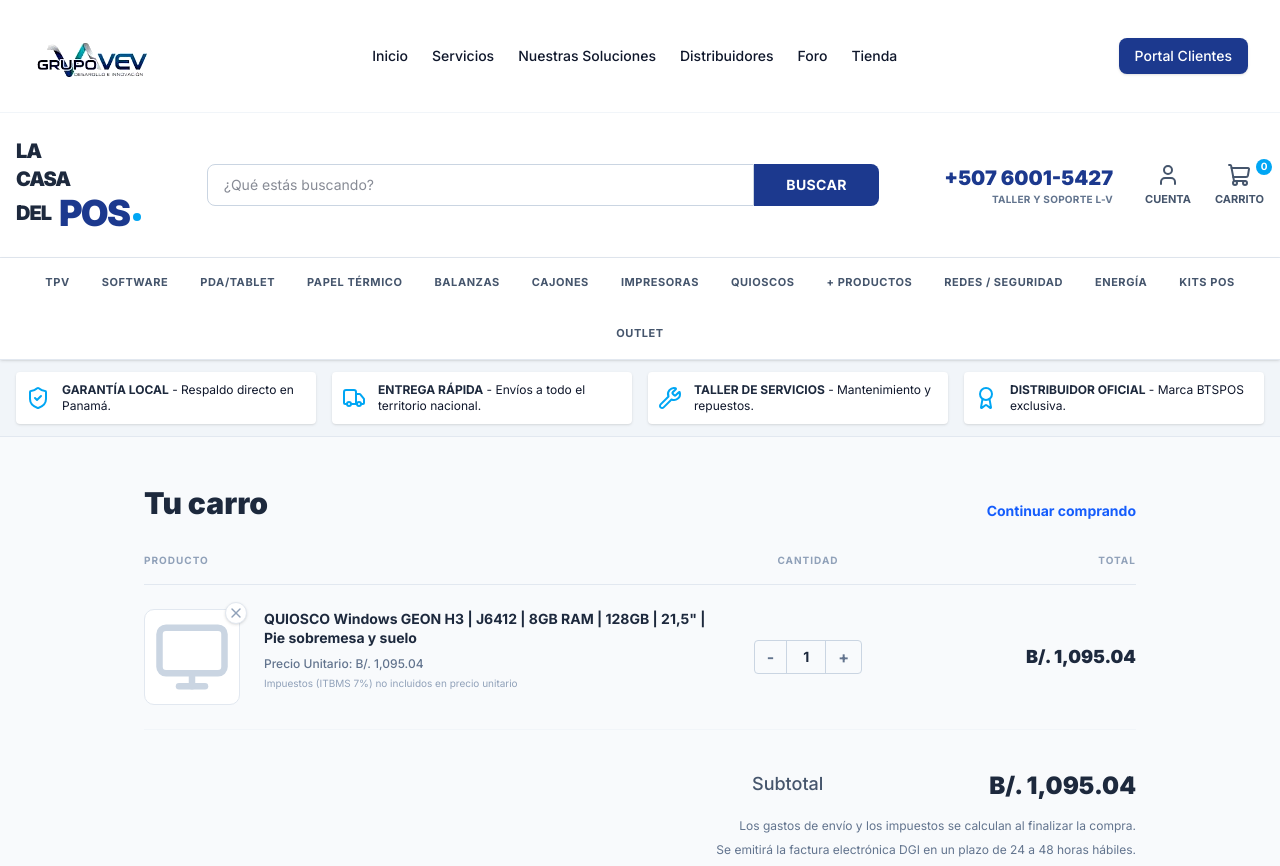
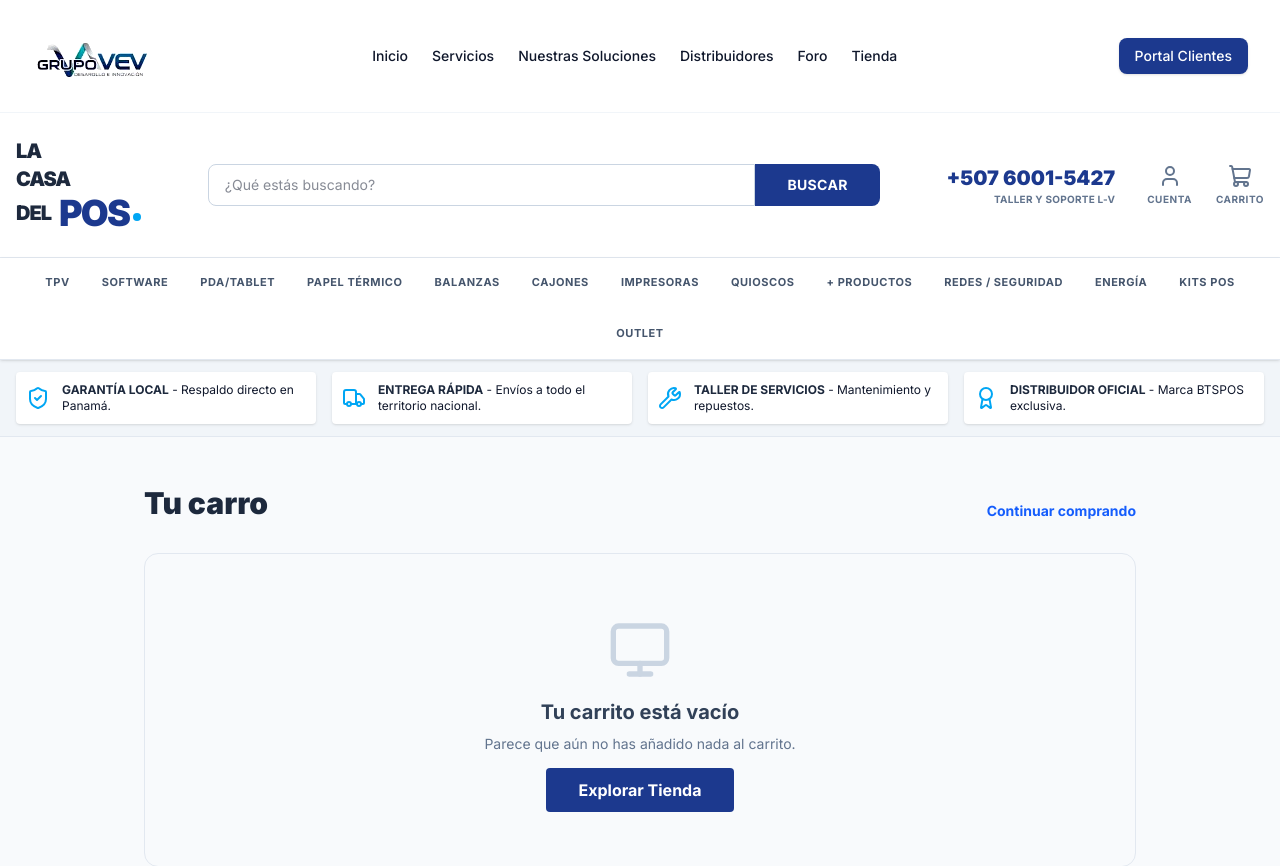
Before and after one commit to grupovevsa-cyber/grupovevsa-web, a Next.js app: page /tienda/cart in a window 1280 px wide. Shown: the top 866 px of the page. Built offline with nearby package versions, Linux system fonts and the light colour scheme.

Commit message:
feat: implement Zustand store for Cart and integrate into UI

```diff
--- a/package.json
+++ b/package.json
@@ -18,7 +18,8 @@
     "react": "19.2.8",
     "react-dom": "19.2.8",
     "shadcn": "^4.21.0",
-    "tw-animate-css": "^1.4.0"
+    "tw-animate-css": "^1.4.0",
+    "zustand": "^5.0.15"
   },
   "devDependencies": {
     "@prisma/client": "^5.22.0",
--- a/src/app/tienda/cart/page.tsx
+++ b/src/app/tienda/cart/page.tsx
@@ -1,7 +1,24 @@
+"use client";
+
 import Link from "next/link";
-import { Monitor, X } from "lucide-react";
+import { Monitor, X, Trash2 } from "lucide-react";
+import { useCartStore } from "@/store/useCartStore";
+import { useEffect, useState } from "react";
 
 export default function CartPage() {
+  const { items, updateQuantity, removeItem, clearCart } = useCartStore();
+  const [mounted, setMounted] = useState(false);
+
+  useEffect(() => {
+    setMounted(true);
+  }, []);
+
+  if (!mounted) return null; // Avoid hydration mismatch
+
+  const subtotal = items.reduce((total, item) => total + (item.price * item.quantity), 0);
+  const tax = subtotal * 0.07;
+  const total = subtotal + tax;
+
   return (
     <div className="container mx-auto px-4 max-w-5xl py-12 min-h-[60vh]">
       <div className="flex justify-between items-end mb-8">
@@ -11,6 +28,17 @@
         </Link>
       </div>
 
+      {items.length === 0 ? (
+        <div className="text-center py-16 bg-slate-50 rounded-xl border border-slate-200">
+          <Monitor className="w-16 h-16 text-slate-300 mx-auto mb-4" />
+          <h2 className="text-xl font-bold text-slate-700 mb-2">Tu carrito está vacío</h2>
+          <p className="text-sm text-slate-500 mb-6">Parece que aún no has añadido nada al carrito.</p>
+          <Link href="/tienda" className="bg-blue-900 text-white font-bold py-3 px-8 rounded hover:bg-blue-800 transition-colors">
+            Explorar Tienda
+          </Link>
+        </div>
+      ) : (
+        <>
           {/* Cart Headers */}
           <div className="hidden md:grid grid-cols-12 gap-4 border-b border-slate-200 pb-4 mb-6 text-[10px] font-bold text-slate-400 uppercase tracking-widest">
             <div className="col-span-7">PRODUCTO</div>
@@ -18,52 +46,73 @@
             <div className="col-span-3 text-right">TOTAL</div>
           </div>
 
-      {/* Cart Item */}
-      <div className="grid md:grid-cols-12 gap-4 items-center border-b border-slate-100 pb-6 mb-6">
+          {/* Cart Items */}
+          <div className="space-y-6 mb-8">
+            {items.map((item) => (
+              <div key={item.id} className="grid md:grid-cols-12 gap-4 items-center border-b border-slate-100 pb-6">
                 <div className="col-span-12 md:col-span-7 flex gap-6">
                   <div className="w-24 h-24 shrink-0 bg-white border border-slate-200 rounded-lg flex items-center justify-center p-2 relative">
                     <Monitor className="w-full h-full text-slate-300" />
-            <button className="absolute -top-2 -right-2 bg-white rounded-full p-0.5 shadow border border-slate-200 text-slate-400 hover:text-red-500 transition-colors">
+                    <button
+                      onClick={() => removeItem(item.id)}
+                      className="absolute -top-2 -right-2 bg-white rounded-full p-0.5 shadow border border-slate-200 text-slate-400 hover:text-red-500 transition-colors"
+                    >
                       <X className="w-4 h-4" />
                     </button>
                   </div>
                   <div>
                     <h3 className="text-sm font-bold text-slate-800 leading-snug hover:text-blue-600 cursor-pointer mb-2">
-              <Link href="/tienda/producto">QUIOSCO Windows GEON H3 | J6412 | 8GB RAM | 128GB | 21,5" | Pie sobremesa y suelo</Link>
+                      <Link href={`/tienda/producto/${item.slug || 'geon'}`}>{item.name}</Link>
                     </h3>
-            <p className="text-xs text-slate-500 font-medium mb-1">Precio Unitario: B/. 1,095.04</p>
+                    <p className="text-xs text-slate-500 font-medium mb-1">Precio Unitario: B/. {item.price.toFixed(2)}</p>
                     <p className="text-[10px] text-slate-400">Impuestos (ITBMS 7%) no incluidos en precio unitario</p>
                   </div>
                 </div>
 
                 <div className="col-span-6 md:col-span-2 flex justify-start md:justify-center">
                   <div className="flex border border-slate-300 rounded">
-            <button className="px-3 py-1 text-slate-500 hover:bg-slate-100 font-bold">-</button>
-            <input type="text" value="1" readOnly className="w-10 text-center text-sm font-bold text-slate-800 border-x border-slate-300 bg-slate-50" />
-            <button className="px-3 py-1 text-slate-500 hover:bg-slate-100 font-bold">+</button>
+                    <button
+                      onClick={() => updateQuantity(item.id, Math.max(1, item.quantity - 1))}
+                      className="px-3 py-1 text-slate-500 hover:bg-slate-100 font-bold"
+                    >-</button>
+                    <input type="text" value={item.quantity} readOnly className="w-10 text-center text-sm font-bold text-slate-800 border-x border-slate-300 bg-slate-50" />
+                    <button
+                      onClick={() => updateQuantity(item.id, item.quantity + 1)}
+                      className="px-3 py-1 text-slate-500 hover:bg-slate-100 font-bold"
+                    >+</button>
                   </div>
                 </div>
 
                 <div className="col-span-6 md:col-span-3 text-right">
-          <span className="text-lg font-black text-slate-800">B/. 1,095.04</span>
+                  <span className="text-lg font-black text-slate-800">B/. {(item.price * item.quantity).toFixed(2)}</span>
                 </div>
+              </div>
+            ))}
           </div>
 
           {/* Cart Footer */}
           <div className="flex flex-col items-end pt-4">
+            <button
+              onClick={() => clearCart()}
+              className="text-xs font-bold text-red-500 flex items-center gap-1 hover:underline mb-8"
+            >
+              <Trash2 className="w-4 h-4" /> Vaciar Carrito
+            </button>
+
             <div className="flex justify-between w-full max-w-sm mb-4">
               <span className="text-slate-600 font-medium text-lg">Subtotal</span>
-          <span className="text-2xl font-black text-slate-800">B/. 1,095.04</span>
+              <span className="text-2xl font-black text-slate-800">B/. {subtotal.toFixed(2)}</span>
             </div>
 
-        <p className="text-xs text-slate-500 mb-2">Los gastos de envío y los impuestos se calculan al finalizar la compra.</p>
-        <p className="text-xs text-slate-500 mb-8">Se emitirá la factura electrónica DGI en un plazo de 24 a 48 horas hábiles.</p>
+            <p className="text-xs text-slate-500 mb-2 text-right">Los gastos de envío y los impuestos se calculan al finalizar la compra.</p>
+            <p className="text-xs text-slate-500 mb-8 text-right">Se emitirá la factura electrónica DGI en un plazo de 24 a 48 horas hábiles.</p>
 
             <Link href="/tienda/checkout" className="w-full max-w-sm bg-blue-900 text-white font-black text-center py-4 rounded hover:bg-blue-800 transition-colors shadow-lg">
               FINALIZAR COMPRA
             </Link>
           </div>
-
+        </>
+      )}
     </div>
   );
 }
--- a/src/app/tienda/checkout/page.tsx
+++ b/src/app/tienda/checkout/page.tsx
@@ -1,13 +1,25 @@
 "use client";
 
-import { useState } from "react";
-import Image from "next/image";
+import { useState, useEffect } from "react";
 import Link from "next/link";
 import { Monitor, CreditCard, Smartphone, Building, ShieldCheck, HelpCircle } from "lucide-react";
+import { useCartStore } from "@/store/useCartStore";
 
 export default function CheckoutPage() {
   const [deliveryMethod, setDeliveryMethod] = useState<"envio" | "retiro">("envio");
   const [paymentMethod, setPaymentMethod] = useState<"tarjeta" | "yappy" | "ach" | "bct">("tarjeta");
+  const { items } = useCartStore();
+  const [mounted, setMounted] = useState(false);
+
+  useEffect(() => {
+    setMounted(true);
+  }, []);
+
+  if (!mounted) return null;
+
+  const subtotal = items.reduce((total, item) => total + (item.price * item.quantity), 0);
+  const tax = subtotal * 0.07;
+  const total = subtotal + tax;
 
   return (
     <div className="min-h-screen bg-slate-50 border-t border-slate-200">
@@ -224,20 +236,28 @@
             <div className="sticky top-8">
 
               {/* Product List */}
-              <div className="flex items-center gap-4 mb-6 relative">
+              <div className="space-y-4 mb-6">
+                {items.length === 0 ? (
+                  <p className="text-sm text-slate-500">Tu carrito está vacío.</p>
+                ) : (
+                  items.map((item) => (
+                    <div key={item.id} className="flex items-center gap-4 relative">
                       <div className="relative">
                         <div className="w-16 h-16 bg-white border border-slate-200 rounded-lg flex items-center justify-center p-2">
                           <Monitor className="w-full h-full text-slate-300" />
                         </div>
-                  <div className="absolute -top-2 -right-2 w-5 h-5 bg-slate-500 text-white rounded-full flex items-center justify-center text-[10px] font-bold shadow-sm">1</div>
+                        <div className="absolute -top-2 -right-2 w-5 h-5 bg-slate-500 text-white rounded-full flex items-center justify-center text-[10px] font-bold shadow-sm">{item.quantity}</div>
                       </div>
                       <div className="flex-1">
-                  <h4 className="text-sm font-bold text-slate-800 leading-snug">QUIOSCO Windows GEON H3 | J6412 | 8GB RAM</h4>
-                  <p className="text-[10px] text-slate-500 mt-0.5">128GB | 21.5" | Pie sobremesa y suelo</p>
+                        <h4 className="text-sm font-bold text-slate-800 leading-snug">{item.name}</h4>
+                        <p className="text-[10px] text-slate-500 mt-0.5">Precio Ud. B/. {item.price.toFixed(2)}</p>
                       </div>
                       <div className="text-sm font-black text-slate-800">
-                  B/. 1,095.04
+                        B/. {(item.price * item.quantity).toFixed(2)}
                       </div>
+                    </div>
+                  ))
+                )}
               </div>
 
               {/* Discount Code */}
@@ -252,7 +272,7 @@
               <div className="space-y-3 text-sm text-slate-600 mb-6">
                 <div className="flex justify-between">
                   <span>Subtotal</span>
-                  <span className="font-bold text-slate-800">B/. 1,095.04</span>
+                  <span className="font-bold text-slate-800">B/. {subtotal.toFixed(2)}</span>
                 </div>
                 <div className="flex justify-between items-center">
                   <span className="flex items-center gap-1">Envíos <HelpCircle className="w-3 h-3 text-slate-400"/></span>
@@ -262,7 +282,7 @@
                 </div>
                 <div className="flex justify-between">
                   <span>ITBMS (7%)</span>
-                  <span className="font-bold text-slate-800">B/. 76.65</span>
+                  <span className="font-bold text-slate-800">B/. {tax.toFixed(2)}</span>
                 </div>
               </div>
 
@@ -270,7 +290,7 @@
                 <span className="text-lg font-black text-slate-800">Total</span>
                 <div className="text-right">
                   <span className="text-xs text-slate-400 mr-2 uppercase">USD</span>
-                  <span className="text-2xl font-black text-blue-900">B/. 1,171.69</span>
+                  <span className="text-2xl font-black text-blue-900">B/. {total.toFixed(2)}</span>
                 </div>
               </div>
 
--- a/src/app/tienda/layout.tsx
+++ b/src/app/tienda/layout.tsx
@@ -1,6 +1,7 @@
 import Image from "next/image";
 import Link from "next/link";
 import { Search, ShoppingCart, User, ShieldCheck, Truck, Wrench, Award, Facebook, Instagram, Twitter, ChevronRight, Info, HelpCircle } from "lucide-react";
+import CartButton from "@/components/tienda/CartButton";
 
 export default function TiendaLayout({ children }: { children: React.ReactNode }) {
   const megaCategories = [
@@ -116,15 +117,12 @@
               <p className="text-[10px] text-slate-500 font-bold uppercase tracking-wide">Taller y Soporte L-V</p>
             </div>
             <div className="flex items-center gap-6">
-              <button className="flex flex-col items-center text-slate-600 hover:text-blue-900 transition-colors">
+              <Link href="/login" className="flex flex-col items-center justify-center text-slate-500 hover:text-blue-900 transition-colors">
                 <User className="w-6 h-6 mb-1" />
-                <span className="text-[11px] font-bold uppercase">Cuenta</span>
-              </button>
-              <button className="flex flex-col items-center text-slate-600 hover:text-blue-900 transition-colors relative">
-                <div className="absolute -top-1 -right-2 bg-sky-500 text-white text-[10px] font-bold w-4 h-4 rounded-full flex items-center justify-center">0</div>
-                <ShoppingCart className="w-6 h-6 mb-1" />
-                <span className="text-[11px] font-bold uppercase">Carrito</span>
-              </button>
+                <span className="text-[10px] font-bold uppercase tracking-wider">Cuenta</span>
+              </Link>
+
+              <CartButton />
             </div>
           </div>
         </div>
--- a/src/app/tienda/producto/page.tsx
+++ b/src/app/tienda/producto/page.tsx
@@ -1,7 +1,28 @@
-import { Monitor, Info, CreditCard, ShoppingCart, Facebook, Twitter, Link as LinkIcon } from "lucide-react";
+"use client";
+
+import { Monitor, Info, CreditCard, ShoppingCart, Facebook, Twitter, Link as LinkIcon, CheckCircle } from "lucide-react";
 import Link from "next/link";
+import { useState } from "react";
+import { useCartStore } from "@/store/useCartStore";
 
 export default function ProductoPage() {
+  const [qty, setQty] = useState(1);
+  const [added, setAdded] = useState(false);
+  const addItem = useCartStore((state) => state.addItem);
+
+  const handleAddToCart = () => {
+    addItem({
+      id: "prod_geon_h3_1",
+      name: "QUIOSCO WINDOWS GEON H3 | J6412 | 8GB RAM | 128GB | 21,5\"",
+      price: 1095.04,
+      quantity: qty,
+      image: "",
+      slug: "geon-h3-win"
+    });
+    setAdded(true);
+    setTimeout(() => setAdded(false), 3000);
+  };
+
   return (
     <div className="container mx-auto px-4 py-8 max-w-6xl">
       {/* Breadcrumbs */}
@@ -49,10 +70,16 @@
             <div className="flex justify-between items-end mb-8 pb-8 border-b border-slate-100">
               <div>
                 <label className="text-[11px] font-bold text-sky-600 uppercase tracking-wider mb-2 block">CANTIDAD</label>
-                <select className="border border-slate-300 rounded px-4 py-2 text-sm bg-slate-50 focus:ring-blue-900 focus:border-blue-900 w-24">
-                  <option>1</option>
-                  <option>2</option>
-                  <option>3</option>
+                <select
+                  value={qty}
+                  onChange={(e) => setQty(Number(e.target.value))}
+                  className="border border-slate-300 rounded px-4 py-2 text-sm bg-slate-50 focus:ring-blue-900 focus:border-blue-900 w-24"
+                >
+                  <option value={1}>1</option>
+                  <option value={2}>2</option>
+                  <option value={3}>3</option>
+                  <option value={4}>4</option>
+                  <option value={5}>5</option>
                 </select>
               </div>
               <div className="text-right">
@@ -61,8 +88,12 @@
               </div>
             </div>
 
-            <button className="w-full bg-blue-900 text-white font-bold py-4 rounded hover:bg-blue-800 transition-colors flex items-center justify-center gap-2 mb-8">
-              AÑADIR AL CARRITO
+            <button
+              onClick={handleAddToCart}
+              disabled={added}
+              className={`w-full font-bold py-4 rounded transition-all flex items-center justify-center gap-2 mb-8 shadow-lg ${added ? 'bg-green-600 hover:bg-green-700 text-white' : 'bg-blue-900 hover:bg-blue-800 text-white'}`}
+            >
+              {added ? <><CheckCircle className="w-5 h-5"/> ¡AÑADIDO AL CARRITO!</> : 'AÑADIR AL CARRITO'}
             </button>
 
             <div className="mb-8">
--- a/src/app/tienda/task.md
+++ b/src/app/tienda/task.md
@@ -8,11 +8,11 @@
   - [ ] CRUD de Productos (`/admin/tienda/productos`).
   - [ ] Vista Pedidos (`/admin/tienda/pedidos`).
   - [ ] Vista Clientes (`/admin/tienda/clientes`).
-- [ ] Fase 3: Estado Global y Carrito (Frontend)
-  - [ ] Configurar Zustand para estado del carrito.
-  - [ ] Integrar carrito dinámico en `/tienda/cart`.
-- [ ] Fase 4: Checkout y Pasarelas
-  - [ ] Integrar estado de carrito con `/tienda/checkout`.
+- [x] Fase 3: Estado Global y Carrito (Frontend)
+  - [x] Configurar Zustand para estado del carrito.
+  - [x] Integrar carrito dinámico en `/tienda/cart`.
+- [x] Fase 4: Checkout y Pasarelas
+  - [x] Integrar estado de carrito con `/tienda/checkout`.
   - [ ] APIs para registro de Pedidos y simulación de Pagos.
 - [ ] Fase 5: Integración y Siembra de Datos (Seed)
   - [ ] Script de migración inicial con catálogo core.
--- /dev/null
+++ b/src/components/tienda/CartButton.tsx
@@ -0,0 +1,29 @@
+"use client";
+
+import { ShoppingCart } from "lucide-react";
+import Link from "next/link";
+import { useCartStore } from "@/store/useCartStore";
+import { useEffect, useState } from "react";
+
+export default function CartButton() {
+  const items = useCartStore((state) => state.items);
+  const [mounted, setMounted] = useState(false);
+
+  useEffect(() => {
+    setMounted(true);
+  }, []);
+
+  const itemCount = items.reduce((total, item) => total + item.quantity, 0);
+
+  return (
+    <Link href="/tienda/cart" className="flex flex-col items-center justify-center text-slate-500 hover:text-blue-900 transition-colors relative">
+      <ShoppingCart className="w-6 h-6 mb-1" />
+      <span className="text-[10px] font-bold uppercase tracking-wider">Carrito</span>
+      {mounted && itemCount > 0 && (
+        <span className="absolute -top-1 -right-2 bg-sky-500 text-white text-[10px] font-black w-5 h-5 flex items-center justify-center rounded-full border-2 border-white shadow-sm">
+          {itemCount}
+        </span>
+      )}
+    </Link>
+  );
+}
--- /dev/null
+++ b/src/store/useCartStore.ts
@@ -0,0 +1,51 @@
+import { create } from 'zustand';
+import { persist } from 'zustand/middleware';
+
+export interface CartItem {
+  id: string;
+  name: string;
+  price: number;
+  quantity: number;
+  image: string;
+  slug: string;
+}
+
+interface CartState {
+  items: CartItem[];
+  addItem: (item: CartItem) => void;
+  removeItem: (id: string) => void;
+  updateQuantity: (id: string, quantity: number) => void;
+  clearCart: () => void;
+}
+
+export const useCartStore = create<CartState>()(
+  persist(
+    (set) => ({
+      items: [],
+      addItem: (item) =>
+        set((state) => {
+          const existingItem = state.items.find((i) => i.id === item.id);
+          if (existingItem) {
+            return {
+              items: state.items.map((i) =>
+                i.id === item.id ? { ...i, quantity: i.quantity + item.quantity } : i
+              ),
+            };
+          }
+          return { items: [...state.items, item] };
+        }),
+      removeItem: (id) =>
+        set((state) => ({
+          items: state.items.filter((i) => i.id !== id),
+        })),
+      updateQuantity: (id, quantity) =>
+        set((state) => ({
+          items: state.items.map((i) => (i.id === id ? { ...i, quantity } : i)),
+        })),
+      clearCart: () => set({ items: [] }),
+    }),
+    {
+      name: 'tienda-cart-storage',
+    }
+  )
+);
```
Also changed, not shown: 1 other file (tests, documents, lock files or other folders). Lines whose indentation alone changed are shown as unchanged.
